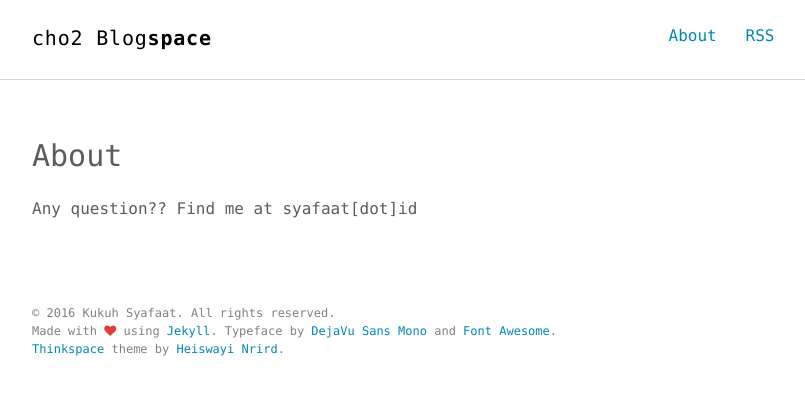
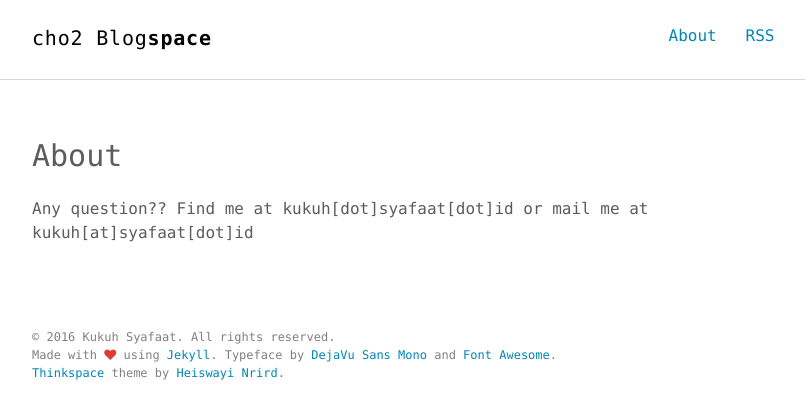
Before and after one commit to cho2/cho2.github.io, a Jekyll site: the page built from about.md, in a window 1280 px wide. Shown: the top 419 px of the page, without its empty margins (232-1037 px from the left). Built offline with Jekyll 4.4.1, drawn with Linux system fonts in a browser that asks for light colours.

Commit message:
update about

```diff
--- a/about.md
+++ b/about.md
@@ -4,4 +4,4 @@ title: About
 permalink: /about/
 ---
 
-Any question?? Find me at syafaat[dot]id
+Any question?? Find me at kukuh[dot]syafaat[dot]id or mail me at kukuh[at]syafaat[dot]id
```
